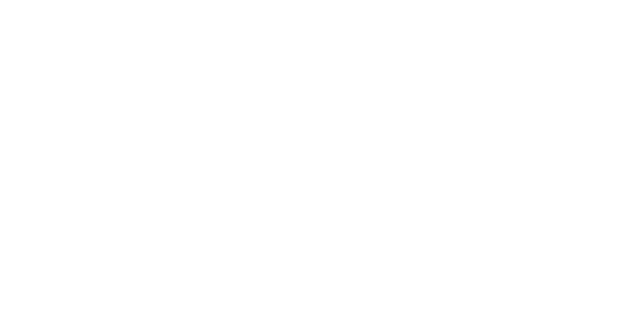
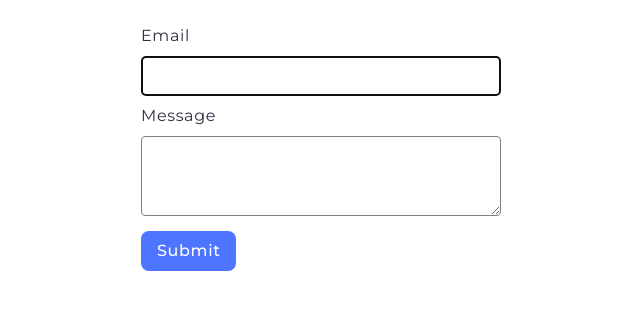
Before and after one commit to LinaKhatsko/goit-js-hw-09, a website built with Vite: page src/2-form.html in a window 1280 px wide. Shown: the whole page, without its empty margins (295-935 px from the left). Built offline with nearby package versions, Linux system fonts and the light colour scheme.

Commit message:
add form

```diff
--- a/src/2-form.html
+++ b/src/2-form.html
@@ -11,6 +11,18 @@
 
 <body>
 
+    <form class="feedback-form" autocomplete="off">
+        <label>
+            Email
+            <input type="email" name="email" autofocus />
+        </label>
+        <label>
+            Message
+            <textarea name="message" rows="8"></textarea>
+        </label>
+        <button type="submit">Submit</button>
+    </form>
+
 <script type="module" src="./js/2-form.js"></script>
 
 </body>
--- a/src/css/1-gallery.css
+++ b/src/css/1-gallery.css
@@ -1,3 +1,5 @@
+@import url('https://fonts.googleapis.com/css2?family=Montserrat:wght@400;500;600;700&display=swap');
+
 * {
     box-sizing: border-box;
     padding: 0;
@@ -6,8 +8,8 @@
 body {
     margin: auto;
     display: flex;
+    align-items: center;
     justify-content: center;
-    align-items: center;
 }
 
 img {
--- a/src/css/2-form.css
+++ b/src/css/2-form.css
@@ -0,0 +1,75 @@
+@import url('https://fonts.googleapis.com/css2?family=Montserrat:wght@400;500;600;700&display=swap');
+
+* {
+    box-sizing: border-box;
+}
+
+body {
+    background-color: #fff;
+    font-weight: 400;
+    font-size: 16px;
+    line-height: 1.5;
+    letter-spacing: 0.04em;
+    color: #2e2f42;
+    font-family: "Montserrat", sans-serif;
+}
+
+button {
+    font-family: "Montserrat", sans-serif;
+    font-weight: 500;
+    font-size: 16px;
+    line-height: 1.5;
+    letter-spacing: 0.04em;
+    cursor: pointer;
+    transition: background-color 250ms cubic-bezier(0.4, 0, 0.2, 1);
+    border-radius: 8px;
+    padding: 8px 16px;
+    width: 95px;
+    height: 40px;
+    background-color: #4e75ff;
+    color: #fff;
+    border: none;
+}
+
+button:hover,
+button:focus {
+    background-color: #404bbf;
+}
+
+input {
+    padding: 8px 16px;
+    width: 360px;
+    height: 40px;
+    border: 1px solid #808080;
+    border-radius: 4px;
+    margin-top: 8px;
+}
+
+input:hover,
+input:focus {
+    border: 1px solid #000000;
+}
+
+textarea {
+    padding: 8px 16px;
+    border: 1px solid #808080;
+    border-radius: 4px;
+    width: 360px;
+    height: 80px;
+    margin-top: 8px;
+}
+
+
+
+label {
+    font-weight: 400;
+    font-size: 16px;
+}
+
+.feedback-form {
+    display: flex;
+    flex-direction: column;
+    width: 408px;
+    gap: 8px;
+    margin: 24px 24px auto 24px;
+}
--- a/src/js/2-form.js
+++ b/src/js/2-form.js
@@ -0,0 +1,52 @@
+const form = document.querySelector(".feedback-form");
+const STORAGE_KEY = "feedback-form-state";
+
+let formData = {
+  email: "",
+  message: "",
+};
+
+populateForm();
+
+form.addEventListener("input", onFormInput);
+form.addEventListener("submit", handleSubmit);
+
+function onFormInput(event) {
+  const { name, value } = event.target;
+  formData[name] = value.trim();
+  localStorage.setItem(STORAGE_KEY, JSON.stringify(formData));
+}
+
+function populateForm() {
+  const savedData = localStorage.getItem(STORAGE_KEY);
+  if (!savedData) return;
+
+  try {
+    const parsedData = JSON.parse(savedData);
+    if (parsedData.email) {
+      form.elements.email.value = parsedData.email;
+      formData.email = parsedData.email;
+    }
+    if (parsedData.message) {
+      form.elements.message.value = parsedData.message;
+      formData.message = parsedData.message;
+    }
+  } catch (error) {
+    console.error("Error parsing saved form data:", error);
+  }
+}
+
+function handleSubmit(event) {
+  event.preventDefault();
+
+  if (formData.email.trim() === "" || formData.message.trim() === "") {
+    alert("All form fields must be filled in");
+    return;
+  }
+
+  console.log("Submitted data:", formData);
+
+  localStorage.removeItem(STORAGE_KEY);
+  form.reset();
+  formData = { email: "", message: "" };
+}
```
